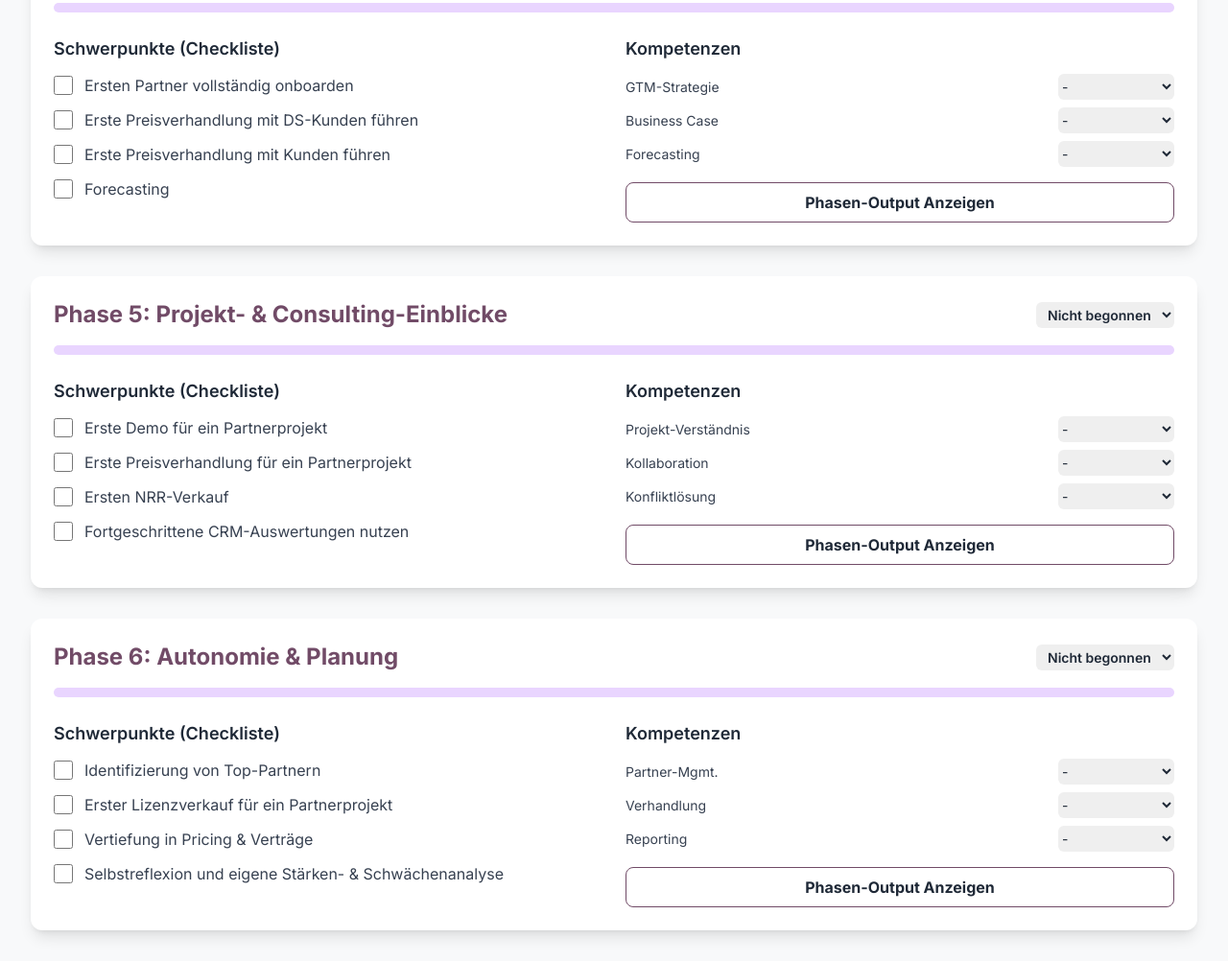
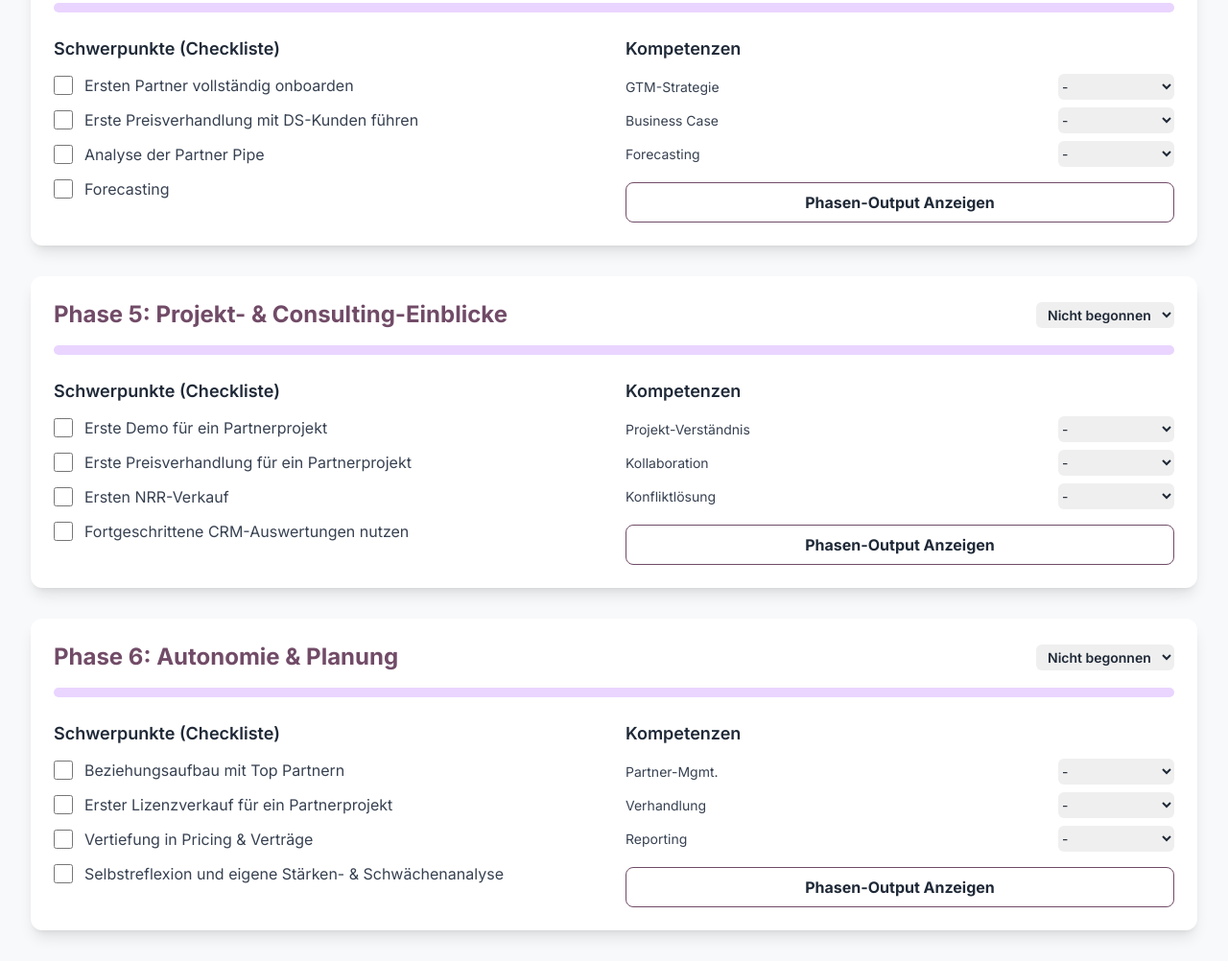
Before and after one commit to fada527/Entwicklungsplan, a plain HTML site: page index.html in a window 1280 px wide. Shown: the part 1510-2512 px from the top of the page at 96% size. Drawn offline with nearby package versions, Linux system fonts and the light colour scheme.

Commit message:
Update index.html

```diff
--- a/index.html
+++ b/index.html
@@ -145,7 +145,7 @@
                 focus: [
                     { text: "Ersten Partner vollständig onboarden", completed: false },
                     { text: "Erste Preisverhandlung mit DS-Kunden führen", completed: false },
-                    { text: "Erste Preisverhandlung mit Kunden führen", completed: false },
+                    { text: "Analyse der Partner Pipe", completed: false },
                     { text: "Forecasting", completed: false },
                 ],
                 output: { text: "Kann Partner beraten, ihr Angebot zu vermarkten und erste Prognosen zu machen.", status: "Nicht begonnen" },
@@ -175,7 +175,7 @@
                 title: "Autonomie & Planung",
                 goals: ["Kleinen Partnerstamm betreuen", "Quartalsziele erreichen", "Grundlage für High Enablement legen"],
                 focus: [
-                    { text: "Identifizierung von Top-Partnern", completed: false },
+                    { text: "Beziehungsaufbau mit Top Partnern", completed: false },
                     { text: "Erster Lizenzverkauf für ein Partnerprojekt", completed: false },
                     { text: "Vertiefung in Pricing & Verträge", completed: false },
                     { text: "Selbstreflexion und eigene Stärken- & Schwächenanalyse", completed: false },
```
